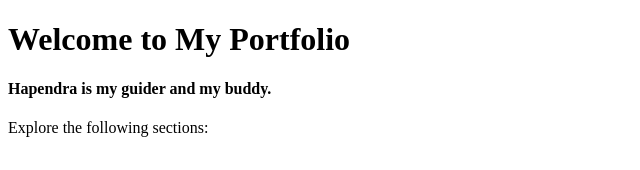
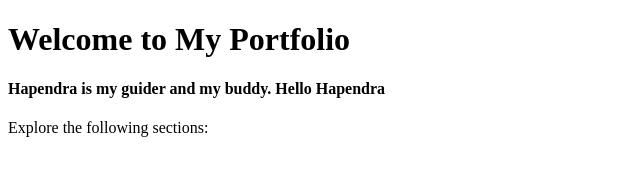
Before and after one commit to TriptiSaini16/FirstRepo, a plain HTML site: page Index.html in a window 1280 px wide. Shown: the top 170 px of the page, without its empty margins (0-640 px from the left). Drawn offline with Linux system fonts and the light colour scheme.

Commit message:
added changes for index.html

```diff
--- a/Index.html
+++ b/Index.html
@@ -7,7 +7,7 @@
 </head>
 <body>
         <h1>Welcome to My Portfolio</h1>
-        <h4> Hapendra is my guider and my buddy. </h4>
+        <h4> Hapendra is my guider and my buddy. Hello Hapendra </h4>
     <p>Explore the following sections:</p>
     <br>
     <br>
```
